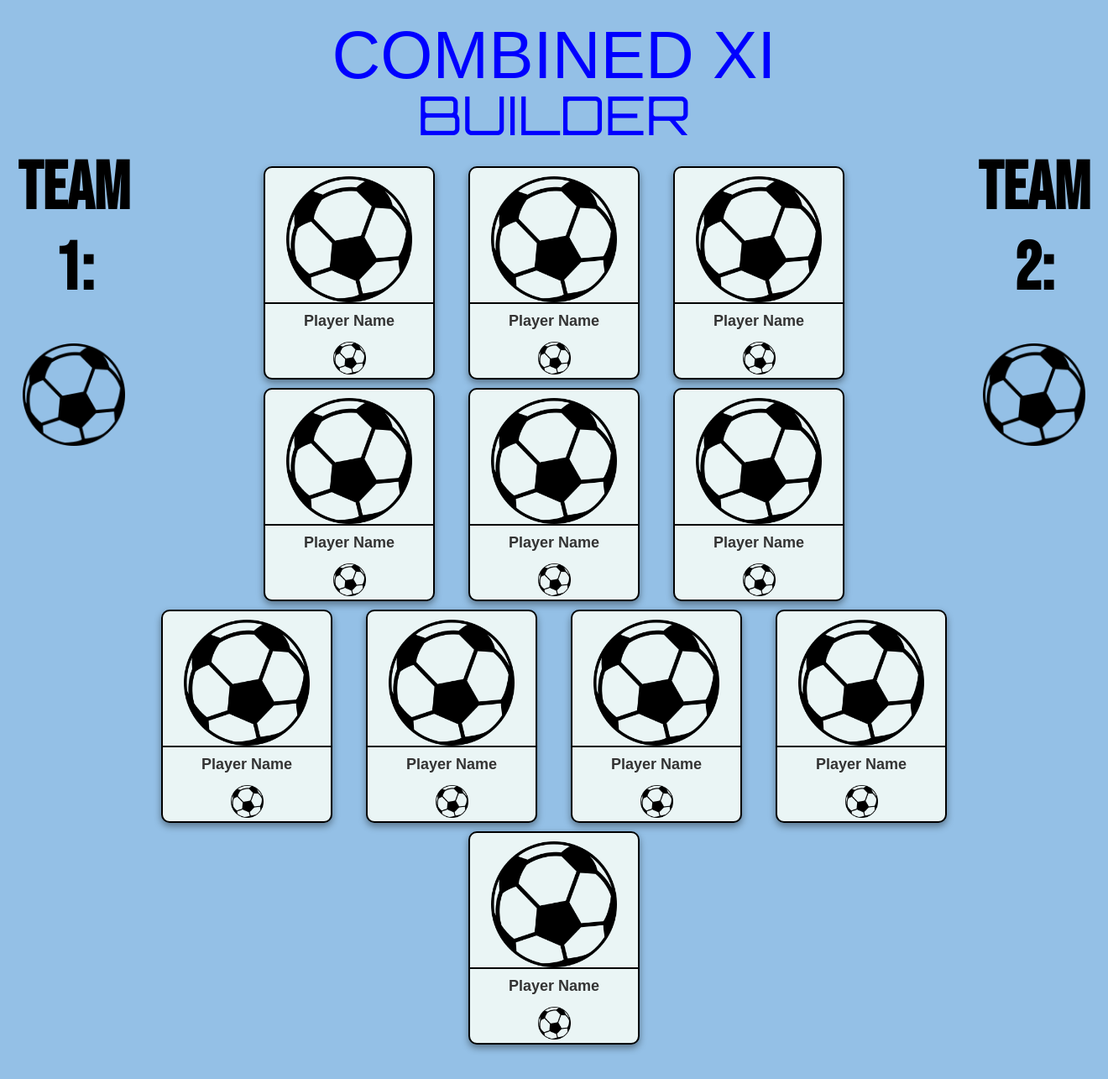
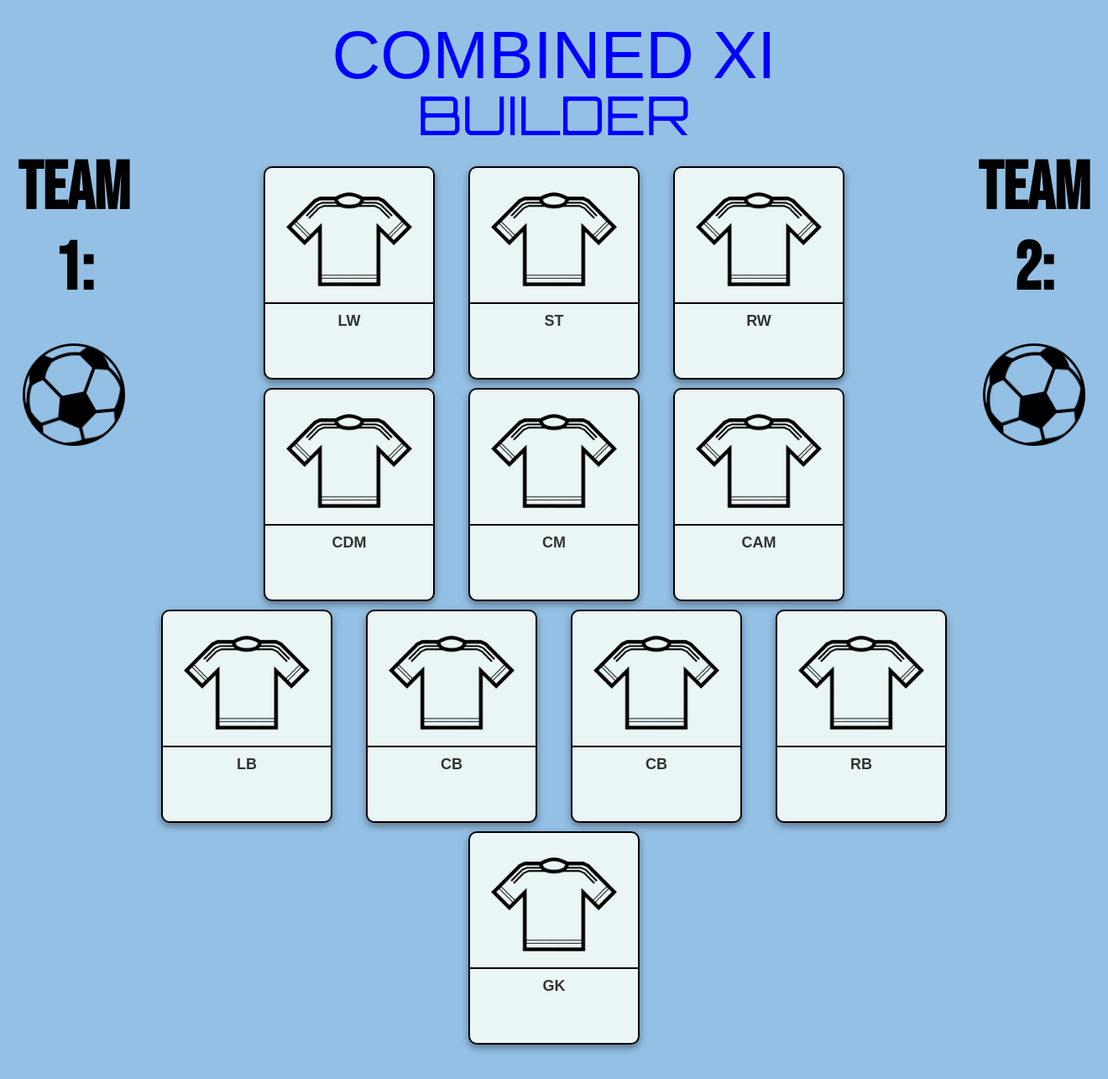
Before and after one commit to pwick15/combined-xi-builder, a Flask app: template templates/team_view.html in a window 1320 px wide. Shown: the whole page at 84% size. Run offline with Flask 3, Linux system fonts and the light colour scheme; the template is opened without the code that fills it, so the values that code supplies are empty; some libraries are stand-ins or nearby versions; some web fonts are replaced.

Commit message:
(+) cleaned up player cards

```diff
--- a/app.py
+++ b/app.py
@@ -170,9 +170,7 @@ def initial_scrape_endpoint():
 def get_chosen_team_badges_endpoint():
     team1_url, team2_url = (
         request.json.get(key) for key in ['team1_url', 'team2_url'])
-    print(f'ENTERED API TO GET TEAM BADGE.\nt1 url: {team1_url} \nt2 url: {team2_url}')
     urls = [BASE_URL + team1_url, BASE_URL + team2_url]
-    print(f'urls: {urls}')
     new_data = []
 
     for url in urls:
@@ -182,16 +180,12 @@ def get_chosen_team_badges_endpoint():
         row30 = soup.find(class_ = 'row-30')  # Find the tbody tag
         row_data = {}
         if row30:
-            print('found1')
             img_container = row30.find(class_ = 'player-img')  # Find all tr tags within tbody
             if img_container:
-                print('found2')
                 img_tag = img_container.find('img', class_='lozad img-fluid img-thumbnail')
                 if img_tag:
-                    print('found3')
                     img_url = img_tag.get('data-src', img_tag.get('src'))
                     if img_url:
-                        print('found4')
                         try:
                             img_response = requests.get(img_url)
                             img_response.raise_for_status()
@@ -201,11 +195,9 @@ def get_chosen_team_badges_endpoint():
                         except requests.RequestException as e:
                             print(f"Failed to download image {img_url}: {e}")
                             encoded_img = None
-                        print(encoded_img)
                         row_data['img'] = encoded_img
         if row_data:
             new_data.append(row_data)
-    print(new_data)
     return jsonify(new_data)
 
 # Function for button-triggered scrape
@@ -281,8 +273,6 @@ def team_view():
     team2_name = request.args.get('team2_name')
     team1_url = request.args.get('team1_url')
     team2_url = request.args.get('team2_url')
-    print(team1_name, team1_url)
-    print(team2_name, team2_url)
     return render_template('team_view.html', team1_name=team1_name, team2_name=team2_name, team1_url=team1_url, team2_url=team2_url)
 
 if __name__ == '__main__':
--- a/static/script.js
+++ b/static/script.js
@@ -22,7 +22,6 @@ class TeamSelector {
                 url: item.url,
                 img: item.img
             }));
-            console.log(this.items);
         } catch (error) {
             console.error('Error fetching initial scrape data:', error);
         }
@@ -91,7 +90,6 @@ class TeamSelector {
             gridItem.appendChild(text);
 
             gridItem.addEventListener('click', () => {
-                console.log(`Clicked on ${item.name}`);
                 if (!this.selectedTeams[0].name) {
                     this.selectTeam(item.name, 1);
                 } else if (!this.selectedTeams[1].name) {
--- a/static/style.css
+++ b/static/style.css
@@ -6,7 +6,6 @@ body {
     margin: 20px;
     background-color: rgb(148, 192, 230);
     align-items: center;
-    text-align: center;
 }
 
 button {
--- a/static/team_viewer.js
+++ b/static/team_viewer.js
@@ -1,3 +1,6 @@
+
+// TODO: Split the pop up window into 2 sections. Team 1 side and Team 2 side
+
 class CombinedXIViewer {
     constructor() {
         this.messages = [
@@ -234,6 +237,7 @@ class CombinedXIViewer {
         }
         if (teamImgElement) {
             teamImgElement.src = this.getTeamImage(player.team_name);
+            teamImgElement.style.display = "block";  // Corrected line
         }
 
         this.updateTeamSelection(player.team_name, posID);
--- a/templates/team_view.html
+++ b/templates/team_view.html
@@ -20,7 +20,6 @@
         <h1 id="title-top">COMBINED XI </h1>
         <h1 id="title-bottom">BUILDER</h1>
         <div class="content-container">
-            <h1>LOADING</h1>
             <p id="loading-message">Initializing...</p>
             <div id="loading-animation"></div>
         </div>
@@ -41,31 +40,31 @@
                 <div class="position-third-container" id="for-container">
                     <div class="position-container">
                         <div class="fifa-card" id="lw-card">
-                            <img src="../static/assets/soccer-ball.png" alt="Player Image" class="player-image" id="selected-lw-img">
+                            <img src="../static/assets/soccer-jersey.png" alt="Player Image" class="player-image" id="selected-lw-img">
                             <div class="card-separator"></div>
-                            <p class="player-name" id="selected-lw">Player Name</p>
+                            <p class="player-name" id="selected-lw">LW</p>
                             <div class="team-badge-wrapper">
-                                <img src="../static/assets/soccer-ball.png" alt="Player Image" class="player-team-image" id="team-selected-lw-img">
+                                <img src="../static/assets/soccer-ball.png" alt="Player Image" class="player-team-image" id="team-selected-lw-img" style="display: none;">
                             </div>
                         </div>
                     </div>
                     <div class="position-container">
                         <div class="fifa-card" id="st-card">
-                            <img src="../static/assets/soccer-ball.png" alt="Player Image" class="player-image" id="selected-st-img">
+                            <img src="../static/assets/soccer-jersey.png" alt="Player Image" class="player-image" id="selected-st-img">
                             <div class="card-separator"></div>
-                            <p class="player-name" id="selected-st">Player Name</p>
+                            <p class="player-name" id="selected-st">ST</p>
                              <div class="team-badge-wrapper">
-                                <img src="../static/assets/soccer-ball.png" alt="Player Image" class="player-team-image" id="team-selected-st-img">
+                                <img src="../static/assets/soccer-ball.png" alt="Player Image" class="player-team-image" id="team-selected-st-img" style="display: none;">
                             </div>
                         </div>
                     </div>
                     <div class="position-container">
                         <div class="fifa-card" id="rw-card">
-                            <img src="../static/assets/soccer-ball.png" alt="Player Image" class="player-image" id="selected-rw-img">
+                            <img src="../static/assets/soccer-jersey.png" alt="Player Image" class="player-image" id="selected-rw-img">
                             <div class="card-separator"></div>
-                            <p class="player-name" id="selected-rw">Player Name</p>
+                            <p class="player-name" id="selected-rw">RW</p>
                              <div class="team-badge-wrapper">
-                                <img src="../static/assets/soccer-ball.png" alt="Player Image" class="player-team-image" id="team-selected-rw-img">
+                                <img src="../static/assets/soccer-ball.png" alt="Player Image" class="player-team-image" id="team-selected-rw-img" style="display: none;">
                             </div>
                         </div>
                     </div>
@@ -73,31 +72,31 @@
                 <div class="position-third-container" id="mid-container">
                     <div class="position-container">
                         <div class="fifa-card" id="cdm-card">
-                            <img src="../static/assets/soccer-ball.png" alt="Player Image" class="player-image" id="selected-cdm-img">
+                            <img src="../static/assets/soccer-jersey.png" alt="Player Image" class="player-image" id="selected-cdm-img">
                             <div class="card-separator"></div>
-                            <p class="player-name" id="selected-cdm">Player Name</p>
+                            <p class="player-name" id="selected-cdm">CDM</p>
                              <div class="team-badge-wrapper">
-                                <img src="../static/assets/soccer-ball.png" alt="Player Image" class="player-team-image" id="team-selected-cdm-img">
+                                <img src="../static/assets/soccer-ball.png" alt="Player Image" class="player-team-image" id="team-selected-cdm-img" style="display: none;">
                             </div>
                         </div>
                     </div>
                     <div class="position-container">
                         <div class="fifa-card" id="cm-card">
-                            <img src="../static/assets/soccer-ball.png" alt="Player Image" class="player-image" id="selected-cm-img">
+                            <img src="../static/assets/soccer-jersey.png" alt="Player Image" class="player-image" id="selected-cm-img">
                             <div class="card-separator"></div>
-                            <p class="player-name" id="selected-cm">Player Name</p>
+                            <p class="player-name" id="selected-cm">CM</p>
                              <div class="team-badge-wrapper">
-                                <img src="../static/assets/soccer-ball.png" alt="Player Image" class="player-team-image" id="team-selected-cm-img">
+                                <img src="../static/assets/soccer-ball.png" alt="Player Image" class="player-team-image" id="team-selected-cm-img" style="display: none;">
                             </div>
                         </div>
                     </div>
                     <div class="position-container">
                         <div class="fifa-card" id="cam-card">
-                            <img src="../static/assets/soccer-ball.png" alt="Player Image" class="player-image" id="selected-cam-img">
+                            <img src="../static/assets/soccer-jersey.png" alt="Player Image" class="player-image" id="selected-cam-img">
                             <div class="card-separator"></div>
-                            <p class="player-name" id="selected-cam">Player Name</p>
+                            <p class="player-name" id="selected-cam">CAM</p>
                              <div class="team-badge-wrapper">
-                                <img src="../static/assets/soccer-ball.png" alt="Player Image" class="player-team-image" id="team-selected-cam-img">
+                                <img src="../static/assets/soccer-ball.png" alt="Player Image" class="player-team-image" id="team-selected-cam-img" style="display: none;">
                             </div>
                         </div>
                     </div>
@@ -105,41 +104,41 @@
                 <div class="position-third-container", id="def-container">
                     <div class="position-container">
                         <div class="fifa-card" id="lb-card">
-                            <img src="../static/assets/soccer-ball.png" alt="Player Image" class="player-image" id="selected-lb-img">
+                            <img src="../static/assets/soccer-jersey.png" alt="Player Image" class="player-image" id="selected-lb-img">
                             <div class="card-separator"></div>
-                            <p class="player-name" id="selected-lb">Player Name</p>
+                            <p class="player-name" id="selected-lb">LB</p>
                              <div class="team-badge-wrapper">
-                                <img src="../static/assets/soccer-ball.png" alt="Player Image" class="player-team-image" id="team-selected-lb-img">
+                                <img src="../static/assets/soccer-ball.png" alt="Player Image" class="player-team-image" id="team-selected-lb-img" style="display: none;">
                             </div>
                         </div>
                     </div>
                     <div class="position-container">
                         <div class="fifa-card" id="cb1-card">
-                            <img src="../static/assets/soccer-ball.png" alt="Player Image" class="player-image" id="selected-cb1-img">
+                            <img src="../static/assets/soccer-jersey.png" alt="Player Image" class="player-image" id="selected-cb1-img">
                             <div class="card-separator"></div>
-                            <p class="player-name" id="selected-cb1">Player Name</p>
+                            <p class="player-name" id="selected-cb1">CB</p>
                              <div class="team-badge-wrapper">
-                                <img src="../static/assets/soccer-ball.png" alt="Player Image" class="player-team-image" id="team-selected-cb1-img">
+                                <img src="../static/assets/soccer-ball.png" alt="Player Image" class="player-team-image" id="team-selected-cb1-img" style="display: none;">
                             </div>
                         </div>
                     </div>
                     <div class="position-container">
                         <div class="fifa-card" id="cb2-card">
-                            <img src="../static/assets/soccer-ball.png" alt="Player Image" class="player-image" id="selected-cb2-img">
+                            <img src="../static/assets/soccer-jersey.png" alt="Player Image" class="player-image" id="selected-cb2-img">
                             <div class="card-separator"></div>
-                            <p class="player-name" id="selected-cb2">Player Name</p>
+                            <p class="player-name" id="selected-cb2">CB</p>
                              <div class="team-badge-wrapper">
-                                <img src="../static/assets/soccer-ball.png" alt="Player Image" class="player-team-image" id="team-selected-cb2-img">
+                                <img src="../static/assets/soccer-ball.png" alt="Player Image" class="player-team-image" id="team-selected-cb2-img" style="display: none;">
                             </div>
                         </div>
                     </div>
                     <div class="position-container">
                         <div class="fifa-card" id="rb-card">
-                            <img src="../static/assets/soccer-ball.png" alt="Player Image" class="player-image" id="selected-rb-img">
+                            <img src="../static/assets/soccer-jersey.png" alt="Player Image" class="player-image" id="selected-rb-img">
                             <div class="card-separator"></div>
-                            <p class="player-name" id="selected-rb">Player Name</p>
+                            <p class="player-name" id="selected-rb">RB</p>
                              <div class="team-badge-wrapper">
-                                <img src="../static/assets/soccer-ball.png" alt="Player Image" class="player-team-image" id="team-selected-rb-img">
+                                <img src="../static/assets/soccer-ball.png" alt="Player Image" class="player-team-image" id="team-selected-rb-img" style="display: none;">
                             </div>
                         </div>
                     </div>
@@ -147,11 +146,11 @@
                 <div class="position-third-container">
                     <div class="position-container">
                         <div class="fifa-card" id="gk-card">
-                            <img src="../static/assets/soccer-ball.png" alt="Player Image" class="player-image" id="selected-gk-img">
+                            <img src="../static/assets/soccer-jersey.png" alt="Player Image" class="player-image" id="selected-gk-img">
                             <div class="card-separator"></div>
-                            <p class="player-name" id="selected-gk">Player Name</p>
+                            <p class="player-name" id="selected-gk">GK</p>
                              <div class="team-badge-wrapper">
-                                <img src="../static/assets/soccer-ball.png" alt="Player Image" class="player-team-image" id="team-selected-gk-img">
+                                <img src="../static/assets/soccer-ball.png" alt="Player Image" class="player-team-image" id="team-selected-gk-img" style="display: none;">
                             </div>
                         </div>
                     </div>
```
Also changed, not shown: static/assets/soccer-jersey.png (added).
